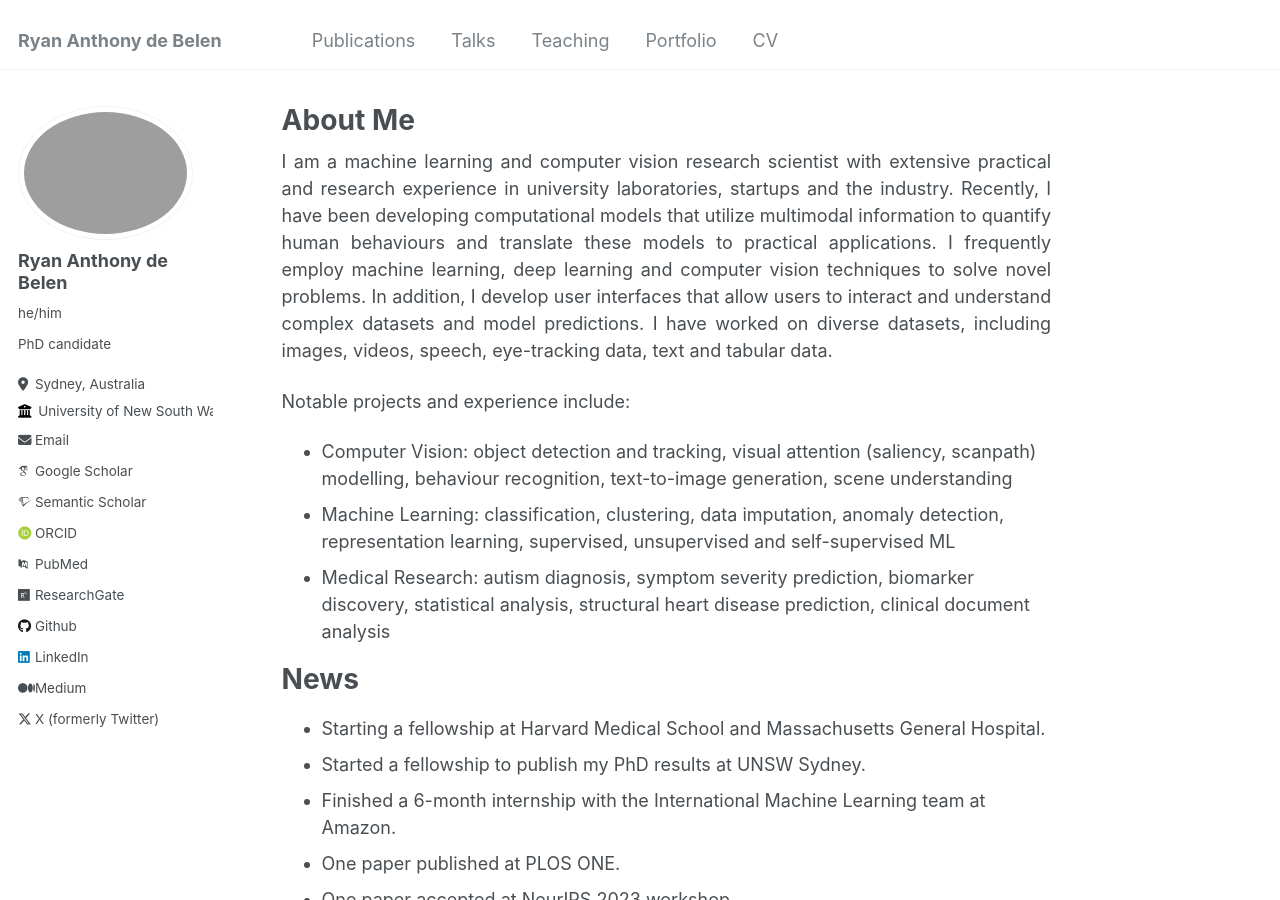
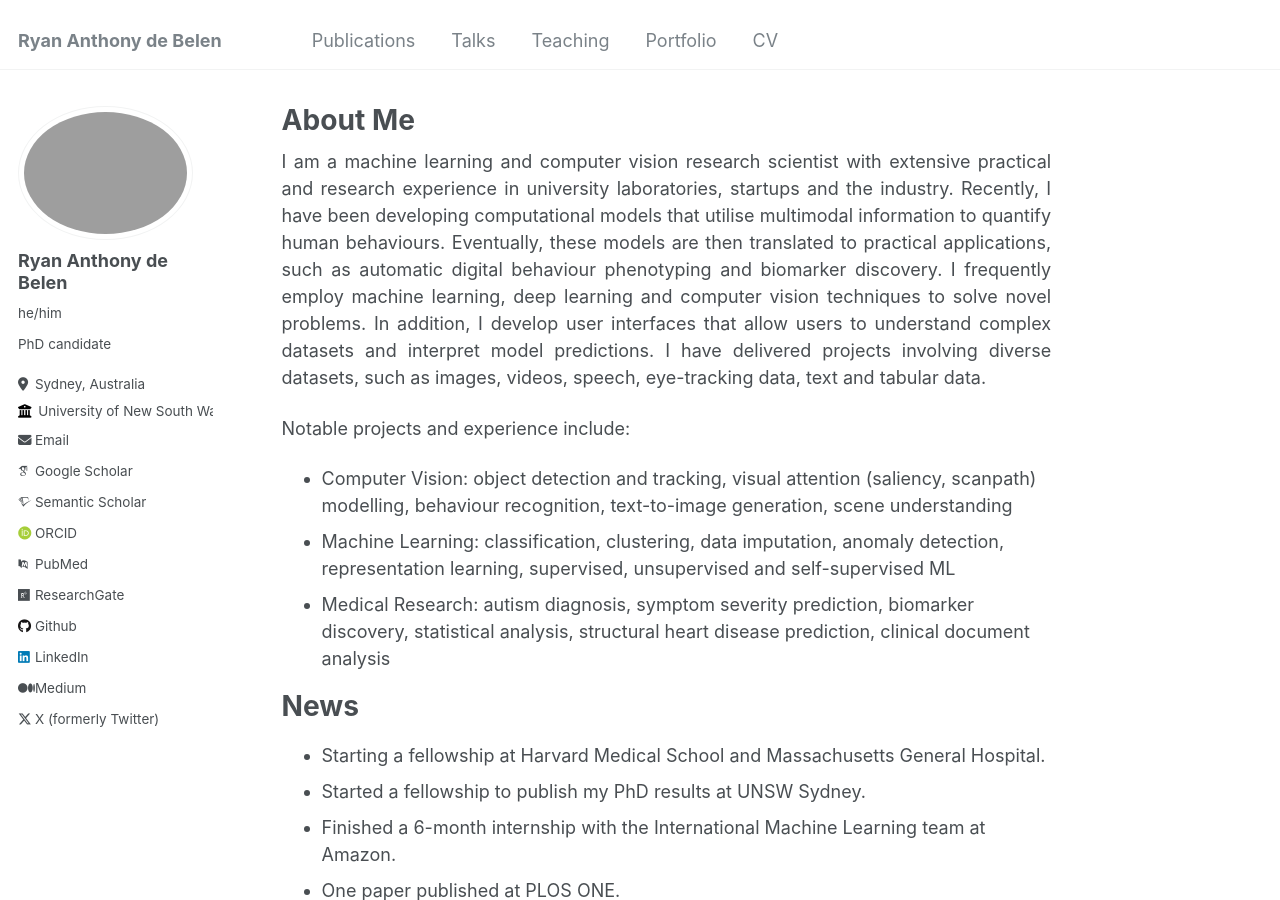
Before and after one commit to ryanxdebelen/ryanxdebelen.github.io, a Jekyll site: the page built from _pages/about.md, in a window 1280 px wide and 900 px high. Built offline with Jekyll 4.4.1, drawn with Linux system fonts in a browser that asks for light colours; some web fonts are replaced.

Commit message:
Update about.md

```diff
--- a/_pages/about.md
+++ b/_pages/about.md
@@ -11,7 +11,7 @@ redirect_from:
 I am currently supervised by [Arcot Sowmya](https://research.unsw.edu.au/people/professor-arcot-sowmya), [Gelareh Mohammadi](https://www.gelarehmohammadi.com/Home.html) and [Tomasz Bednarz](https://tomaszbednarz.net/). --->
 
 <p align='justify'>
-I am a machine learning and computer vision research scientist with extensive practical and research experience in university laboratories, startups and the industry. Recently, I have been developing computational models that utilize multimodal information to quantify human behaviours and translate these models to practical applications. I frequently employ machine learning, deep learning and computer vision techniques to solve novel problems. In addition, I develop user interfaces that allow users to interact and understand complex datasets and model predictions. I have worked on diverse datasets, including images, videos, speech, eye-tracking data, text and tabular data. </p>
+I am a machine learning and computer vision research scientist with extensive practical and research experience in university laboratories, startups and the industry. Recently, I have been developing computational models that utilise multimodal information to quantify human behaviours. Eventually, these models are then translated to practical applications, such as automatic digital behaviour phenotyping and biomarker discovery. I frequently employ machine learning, deep learning and computer vision techniques to solve novel problems. In addition, I develop user interfaces that allow users to understand complex datasets and interpret model predictions. I have delivered projects involving diverse datasets, such as images, videos, speech, eye-tracking data, text and tabular data. </p>
 
 Notable projects and experience include:
 - Computer Vision: object detection and tracking, visual attention (saliency, scanpath) modelling, behaviour recognition, text-to-image generation, scene understanding
```
